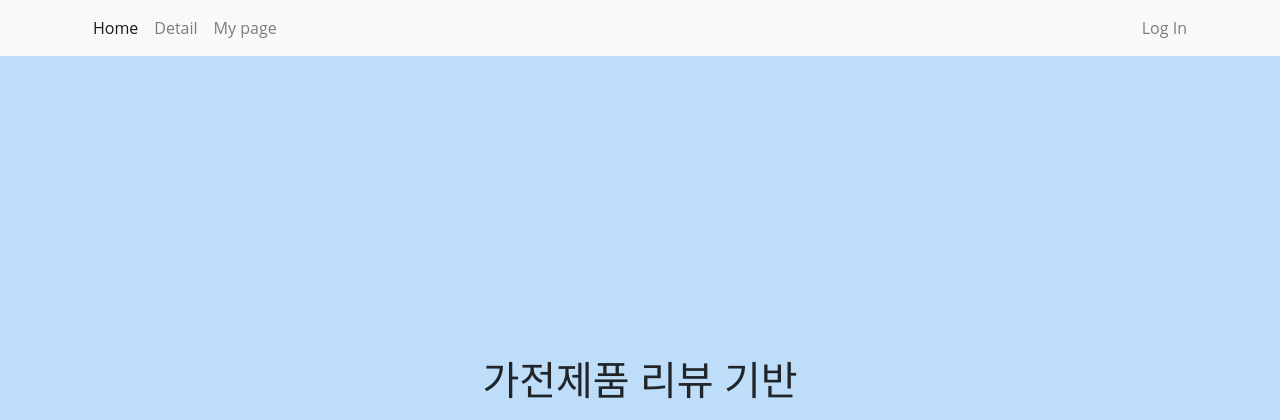
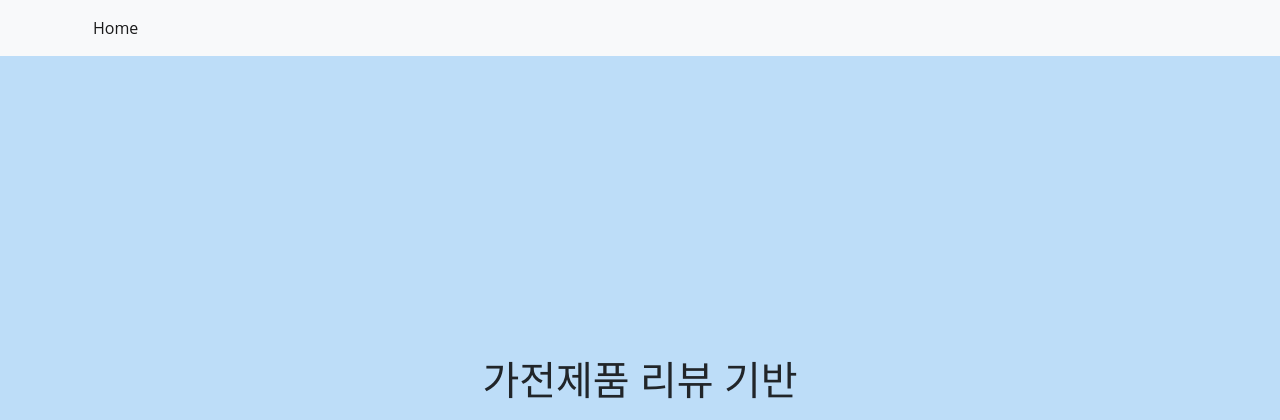
Before and after one commit to kimhyunso/Final_Project, a Django app: page / in a window 1280 px wide. Shown: the top 420 px of the page. Run offline with Django 3.2, Linux system fonts and the light colour scheme.

Commit message:
20230425 17:50

```diff
--- a/bert_project/main/views.py
+++ b/bert_project/main/views.py
@@ -20,6 +20,8 @@ def detail(request, keyword):
     }
     return render(request, 'main/detail.html', context)
 
+
+
 def page_not_found_view(request, exception):
     return render(request, '404.html', status=404)
 
@@ -29,23 +31,30 @@ def info(request):
     keyword = request.POST['keyword']
     info_df = search(keyword)
     conn = sqlite3.connect('db.sqlite3')
+    try:
+        cursor = conn.cursor()
+        sql = f"SELECT * FROM main_productinfo WHERE category1={keyword};"
+
+        cursor.execute(sql)
+        result = cursor.fetchall()
+
+        if result != None:
+            return redirect('main:detail', keyword)
+
+        else:
+            sql = "INSERT INTO main_productinfo(title, link, imageURL, price, maker, category1, category2) VALUES(?, ?, ?, ?, ?, ?, ?);"
+
+            rows = []
+            for idx, row in info_df.iterrows():
+                rows.append(row)
 
 
-
-    try:
-        cursor = conn.cursor()
-        sql = 'INSERT INTO main_productinfo(title, link, imageURL, price, maker, category1, category2) VALUES(?, ?, ?, ?, ?, ?, ?);'
-
-        rows = []
-        for idx, row in info_df.iterrows():
-            rows.append(row)
-
-        cursor.executemany(sql, rows)
-        conn.commit()
-        conn.close()
+            cursor.executemany(sql, rows)
+            conn.commit()
+            conn.close()
 
     except:
         conn.rollback()
-        return Http404('Not Found Page!')
+        return redirect('main:index')
 
     return redirect('main:detail', keyword)
--- a/bert_project/templates/base.html
+++ b/bert_project/templates/base.html
@@ -18,19 +18,9 @@
         <div class="collapse navbar-collapse" id="navbarNavDropdown">
           <ul class="navbar-nav mr-auto">
             <li class="nav-item active">
-              <a class="nav-link" href="">Home<span class="sr-only">(current)</span></a>
-            </li>
-            <li class="nav-item">
-              <a class="nav-link" href="">Detail</a>
-            </li>
-            <li class="nav-item">
-              <a class="nav-link" href="">My page</a>
+              <a class="nav-link" href="/">Home<span class="sr-only">(current)</span></a>
             </li>
           </ul>
-        </ul>
-        <ul class="navbar-nav ml-auto">
-          <li class="nav-item"></li>
-            <a class="nav-link" href="#" data-toggle="modal" data-target="#loginModal">Log In</a>
         </ul>
         </div>
       </div>
```
